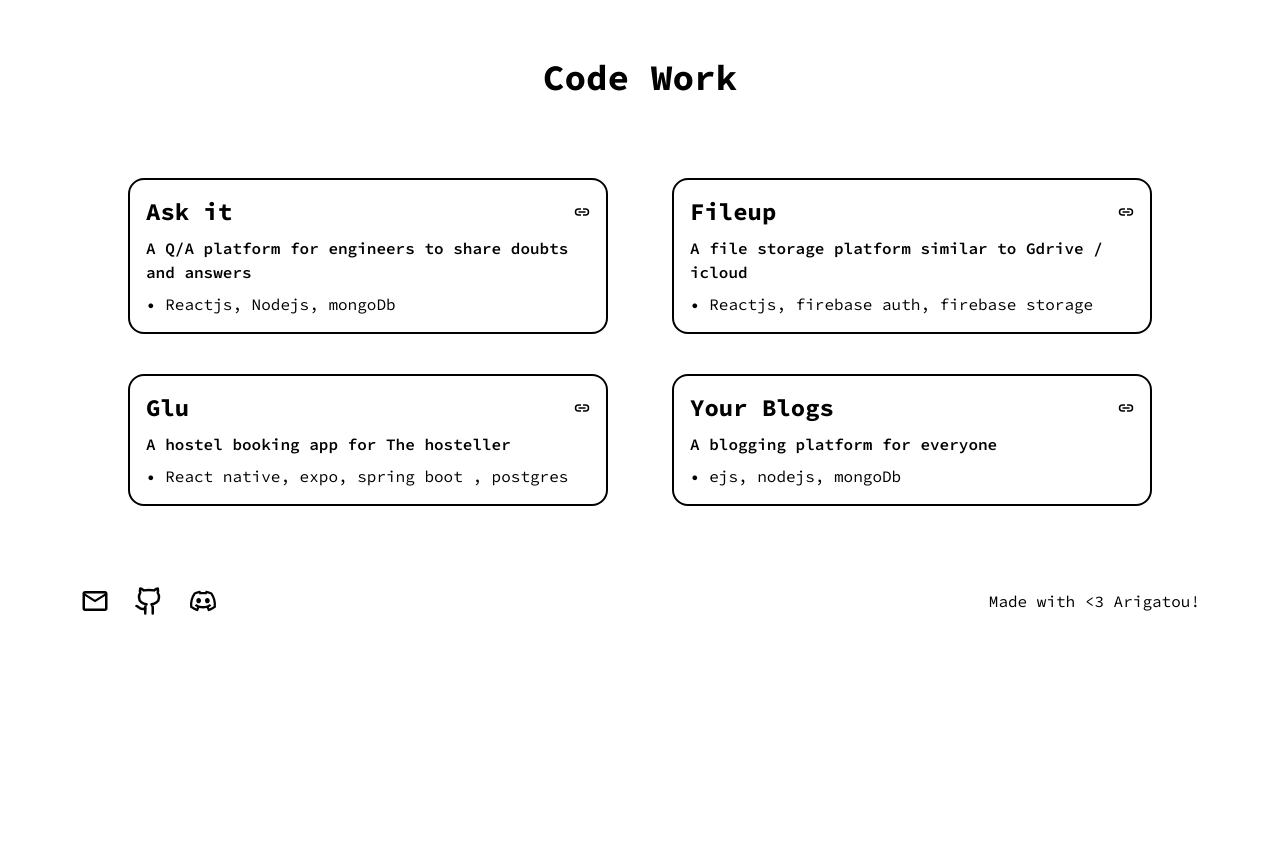
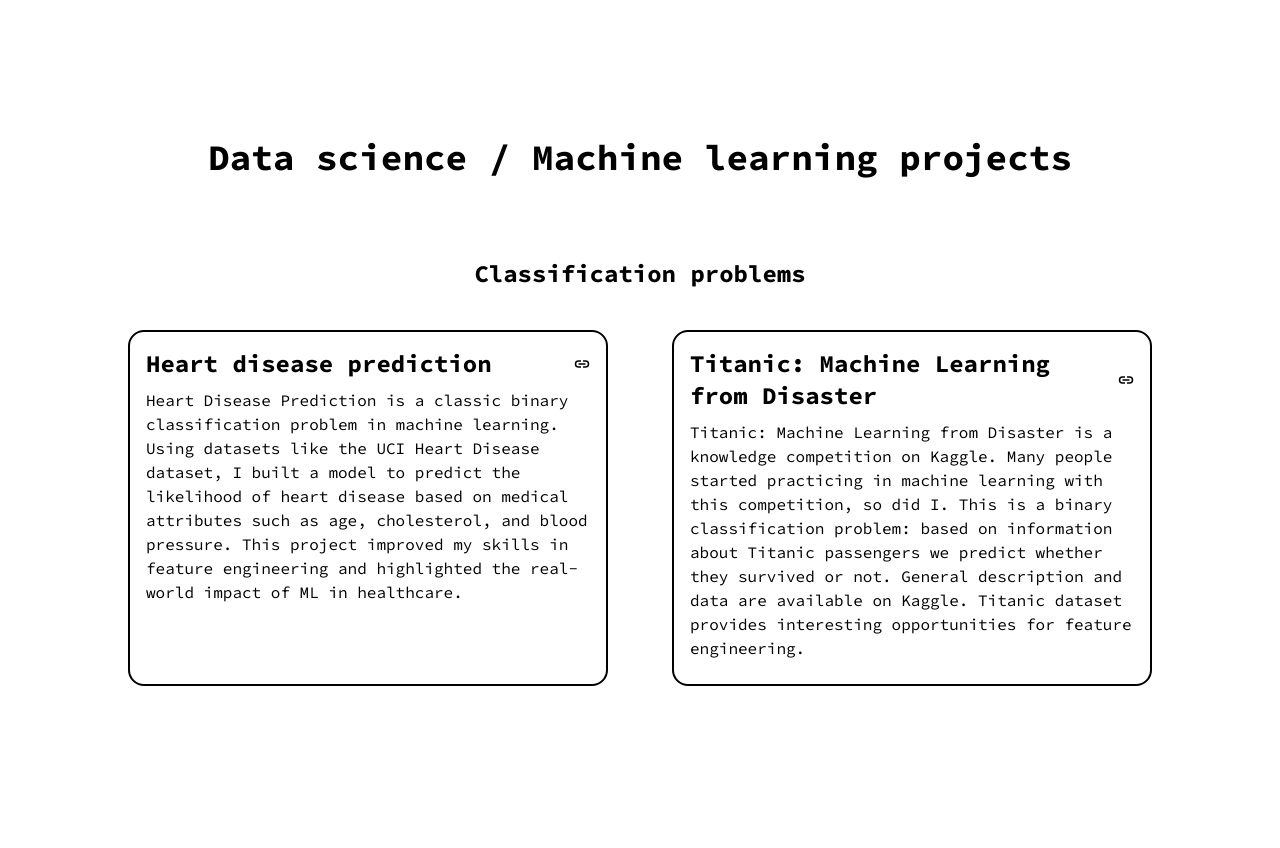
Before and after one commit to Saikat-Mandal/Portfolio-website, a Next.js app: page / in a window 1280 px wide. Shown: the part 1920-2768 px from the top of the page. Before the commit the page ends 2576 px from the top, so only its background shows below. Built offline with nearby package versions, Linux system fonts and the light colour scheme.

Commit message:
added new project section

```diff
--- a/src/app/page.tsx
+++ b/src/app/page.tsx
@@ -11,7 +11,7 @@ import ProjectCard from "./components/ProjectCard";
 import { IoLinkSharp } from "react-icons/io5";
 import DotRing from "./components/Dotring/Dotring";
 import Card from "./components/Card";
-import { useState } from "react";
+import { useState, useRef } from "react";
 
 // Content translations
 const content = {
@@ -24,13 +24,13 @@ const content = {
     emailMe: "send me an email",
     saying: "saying hi",
     professionalWorkTitle: "Professional Work",
-    postnordTitle: "Postnord (TCS)",
+    postnordTitle: "TCS (Postnord)",
     postnordLocation: "On site, Pune India · Jul 2024 - Present",
     postnordPosition: "Software Engineer",
     qvikTitle: "Qvik.io",
     qvikLocation: "Remote, Noida India · Feb 2023 – May 2023",
     qvikPosition: "Software developer intern",
-    codeWorkTitle: "Code Work",
+    codeWorkTitle: "Software development projects",
     askItTitle: "Ask it",
     askItDesc: "A Q/A platform for engineers to share doubts and answers",
     fileupTitle: "Fileup",
@@ -73,6 +73,16 @@ export default function Home() {
   // State to track current language
   const [language, setLanguage] = useState<"en" | "jp">("en");
   const [showAlert, setShowAlert] = useState<boolean>(false)
+  const MLref = useRef<HTMLDivElement>(null);
+  const SoftwareRef = useRef<HTMLDivElement>(null);
+
+  const scrollToML = () => {
+    MLref.current?.scrollIntoView({ behavior: "smooth" });
+  };
+  const scrollToSoftware = () => {
+    SoftwareRef.current?.scrollIntoView({ behavior: "smooth" });
+  };
+
 
   // Toggle between languages
   const changeLanguage = () => {
@@ -101,6 +111,12 @@ export default function Home() {
       <DotRing />
       <div className="flex justify-between py-6">
         <h1 className="text-xl font-bold">{t.name}</h1>
+
+        <div className="flex items-center gap-x-12">
+          <p onClick={scrollToML} className="text-xl font-bold hover:text-amber-300 hover:transition-all duration-300">Data science / ML</p>
+          <p onClick={scrollToSoftware} className="text-xl font-bold hover:text-blue-400 hover:transition-all duration-300">Software dev projects</p>
+        </div>
+
         <div>
           <div >
             <input onChange={changeLanguage} id="check" type="checkbox" checked={language === "jp"} readOnly />
@@ -185,14 +201,52 @@ export default function Home() {
 
       {/* projects  */}
 
-      <div className="">
-        <h1 className="text-2xl font-bold my-20 text-center md:text-4xl">{t.codeWorkTitle}</h1>
+      {/* data science and machine learning  */}
+      <div ref={MLref} >
 
-        <div className="flex flex-wrap gap-4 max-w-5xl w-full justify-between items-center mx-auto mb-10">
+        <h1 className="text-2xl font-bold mb-20 mt-40 text-center md:text-4xl">Data science / Machine learning projects</h1>
+        <h1 className="text-2xl font-bold mb-10 mt-20 text-center  md:text-2xl">Classification problems</h1>
+        <div className="flex flex-wrap gap-4 max-w-5xl w-full justify-between  mx-auto mb-10">
+          <ProjectCard>
+            <div className="flex items-center justify-between">
+              <p className="text-2xl font-bold">Heart disease prediction</p>
+              <Link target="_blank" href="https://github.com/Saikat-Mandal/Classification-ML/blob/main/Heart-disease-prediction.ipynb">
+                <IoLinkSharp className="hover:scale-150 transition-all duration-300" />
+              </Link>
+            </div>
+            <p className=" my-2">Heart Disease Prediction is a classic binary classification problem in machine learning.
+              Using datasets like the UCI Heart Disease dataset,
+              I built a model to predict the likelihood of heart disease based on medical attributes such as age,
+              cholesterol, and blood pressure.
+              This project improved my skills in feature engineering and
+              highlighted the real-world impact of ML in healthcare.</p>
+
+          </ProjectCard>
+
+          <ProjectCard>
+            <div className="flex items-center justify-between">
+              <p className="text-2xl font-bold">Titanic: Machine Learning from Disaster</p>
+              <Link target="_blank" href="https://github.com/Saikat-Mandal/Classification-ML/blob/main/Heart-disease-prediction.ipynb">
+                <IoLinkSharp className="hover:scale-150 transition-all duration-300" />
+              </Link>
+            </div>
+            <p className=" my-2">Titanic: Machine Learning from Disaster is a knowledge competition on Kaggle.
+              Many people started practicing in machine learning with this competition, so did I.
+              This is a binary classification problem: based on information about Titanic passengers we predict whether they survived or not.
+              General description and data are available on Kaggle. Titanic dataset provides interesting opportunities for feature engineering.</p>
+          </ProjectCard>
+        </div>
+      </div>
+
+      {/* software dev */}
+      <div ref={SoftwareRef} className="">
+        <h1 className="text-2xl font-bold mb-20 mt-40 text-center md:text-4xl">{t.codeWorkTitle}</h1>
+
+        <div className="flex flex-wrap gap-4 max-w-5xl w-full justify-between  mx-auto mb-10">
           <ProjectCard>
             <div className="flex items-center justify-between">
               <p className="text-2xl font-bold">{t.askItTitle}</p>
-              <Link target="_blank" href="https://github.com/Saikat-Mandal/Snipcode.io"> <IoLinkSharp /></Link>
+              <Link target="_blank" href="https://github.com/Saikat-Mandal/Snipcode.io">  <IoLinkSharp className="hover:scale-150 transition-all duration-300" /></Link>
             </div>
             <p className="font-semibold my-2">{t.askItDesc}</p>
             <p>• Reactjs, Nodejs, mongoDb</p>
@@ -201,7 +255,7 @@ export default function Home() {
           <ProjectCard>
             <div className="flex items-center justify-between">
               <p className="text-2xl font-bold">{t.fileupTitle}</p>
-              <Link target="_blank" href="https://github.com/Saikat-Mandal/Dropbox-2.0"> <IoLinkSharp /></Link>
+              <Link target="_blank" href="https://github.com/Saikat-Mandal/Dropbox-2.0">  <IoLinkSharp className="hover:scale-150 transition-all duration-300" /></Link>
             </div>
             <p className="font-semibold my-2">{t.fileupDesc}</p>
             <p>• Reactjs, firebase auth, firebase storage</p>
@@ -213,7 +267,7 @@ export default function Home() {
           <ProjectCard>
             <div className="flex items-center justify-between">
               <p className="text-2xl font-bold">{t.gluTitle}</p>
-              <Link target="_blank" href="https://github.com/Saikat-Mandal/Hostel-backend"> <IoLinkSharp /></Link>
+              <Link target="_blank" href="https://github.com/Saikat-Mandal/Hostel-backend">  <IoLinkSharp className="hover:scale-150 transition-all duration-300" /></Link>
             </div>
             <p className="font-semibold my-2">{t.gluDesc}</p>
             <p>• React native, expo, spring boot , postgres</p>
@@ -222,7 +276,7 @@ export default function Home() {
           <ProjectCard>
             <div className="flex items-center justify-between">
               <p className="text-2xl font-bold">{t.yourBlogsTitle}</p>
-              <Link target="_blank" href="https://github.com/Saikat-Mandal/Blog-website"> <IoLinkSharp /></Link>
+              <Link target="_blank" href="https://github.com/Saikat-Mandal/Blog-website">  <IoLinkSharp className="hover:scale-150 transition-all duration-300" /></Link>
             </div>
             <p className="font-semibold my-2">{t.yourBlogsDesc}</p>
             <p>• ejs, nodejs, mongoDb</p>
```
